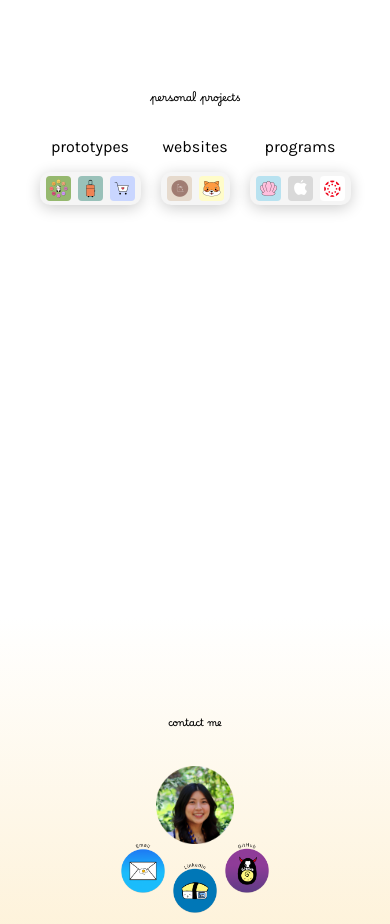
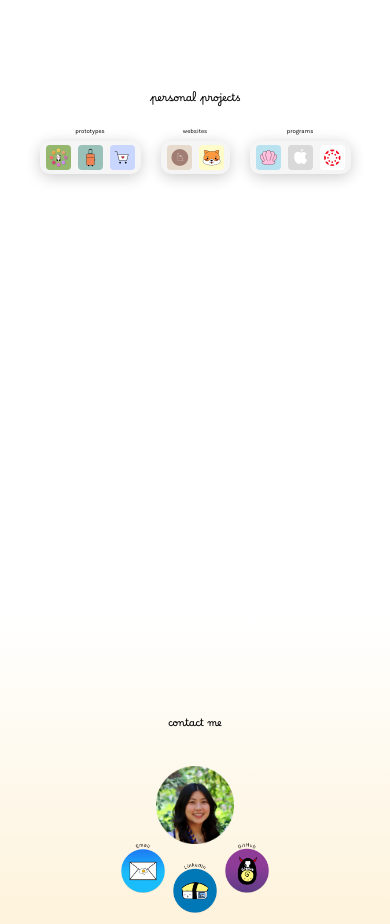
Before and after one commit to meganmok/meganmok.github.io, a React (Create React App) app: page /#/ in a window 390 px wide. Shown: the part 1040-1964 px from the top of the page. Built offline with nearby package versions, Linux system fonts and the light colour scheme.

Commit message:
changed font sizes for project categories

```diff
--- a/src/pages/Projects.css
+++ b/src/pages/Projects.css
@@ -329,6 +329,11 @@ iframe {
         margin: 10px;
     }
 
+    .groupName {
+        font-family: "Karla Regular", sans-serif;
+        font-size: 14px;
+    }
+
     #iconBar {
         padding-right: 4px;
         padding-left: 4px;
@@ -459,6 +464,11 @@ iframe {
         height: 30px;
         margin: 1px;
         border-radius: 7px;
+    }
+
+    .groupName {
+        font-family: "Karla Regular", sans-serif;
+        font-size: 8px;
     }
 
     .container {
@@ -609,6 +619,11 @@ iframe {
         border-radius: 4px;
     }
 
+    .groupName {
+        font-family: "Karla Regular", sans-serif;
+        font-size: 6px;
+    }
+
     .container {
         padding-left: 5px;
         padding-right: 5px;
```
